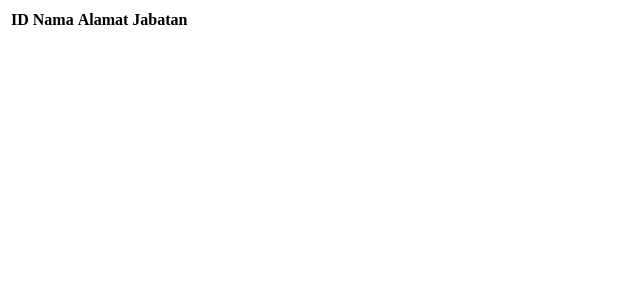
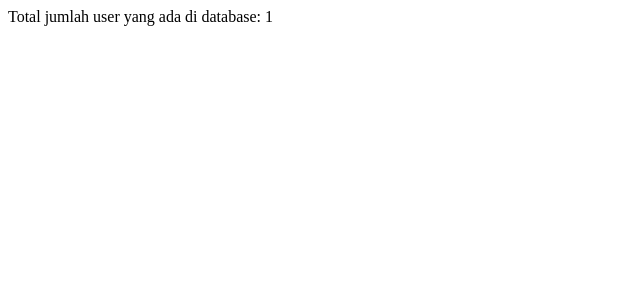
Before and after one commit to Kazumenashi/uas-serveradmin, a PHP site: page / in a window 1280 px wide. Shown: the top 300 px of the page, without its empty margins (0-640 px from the left). Run offline with PHP 8.4, Linux system fonts and the light colour scheme; tables that the repository leaves empty or names only in its code hold one stand-in row (values such as "Sample post"); data that the repository does not hold is empty.

Commit message:
new index

```diff
--- a/index.php
+++ b/index.php
@@ -7,24 +7,10 @@
 ?>
 
 <table>
-	<tr>
-		<th>ID</th>
-		<th>Nama</th>
-		<th>Alamat</th>
-		<th>Jabatan</th>
-	</tr>
 	<?php
 		$qry = "SELECT * FROM users";
 		$res = $conn->query($qry);
-		while($row = $res->fetch_assoc()){
-		?>
-			<tr>
-				<td><?= $row["ID"] ?></td>
-				<td><?= $row["Nama"] ?></td>
-				<td><?= $row["Alamat"] ?></td>
-				<td><?= $row["Jabatan"] ?></td>
-			</tr>
-		<?php
-		}
-		?>
+		$count = mysqli_num_rows($res);
+		echo "Total jumlah user yang ada di database: " . $count;
+	?>
 </table>
```
